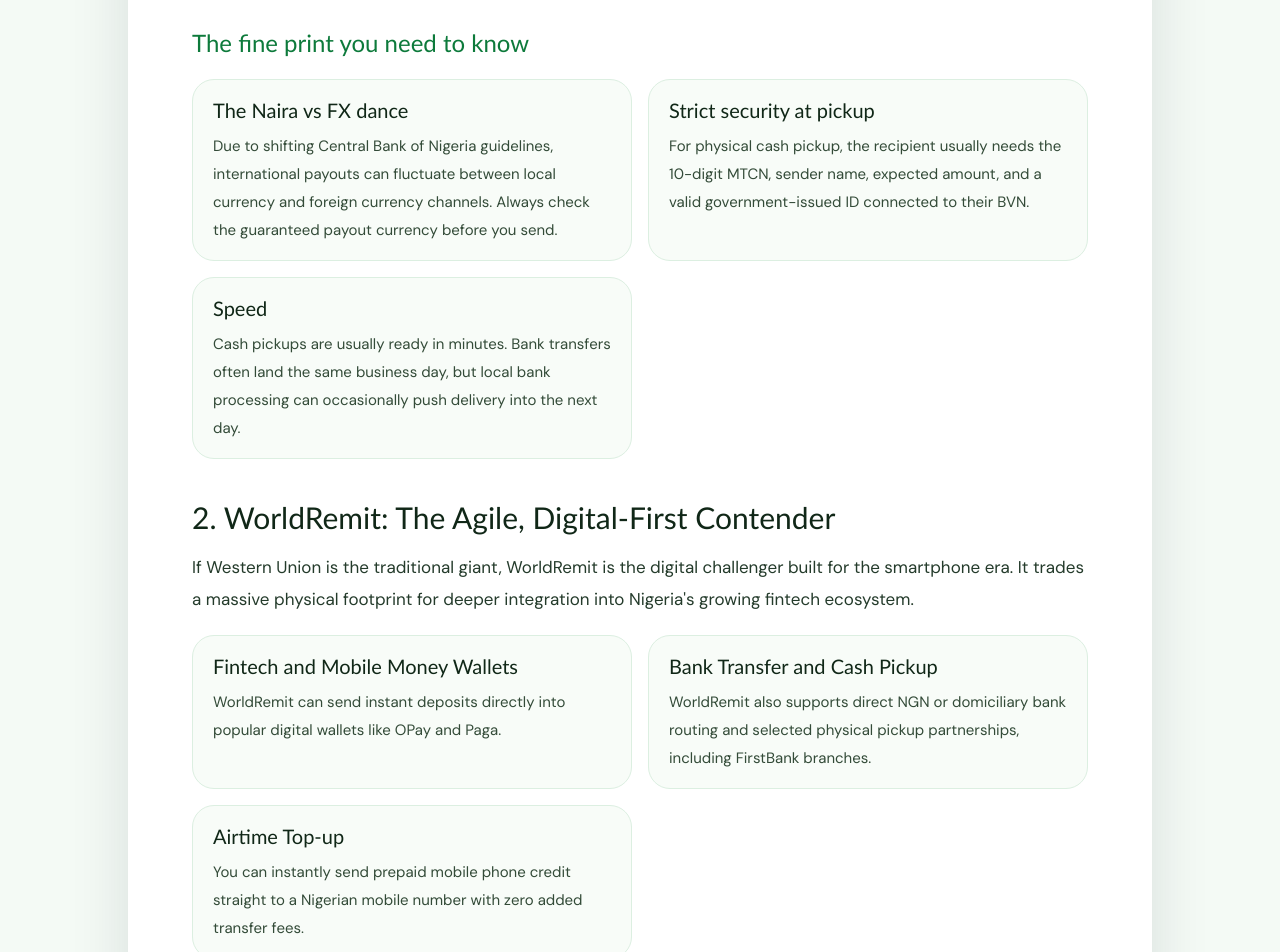
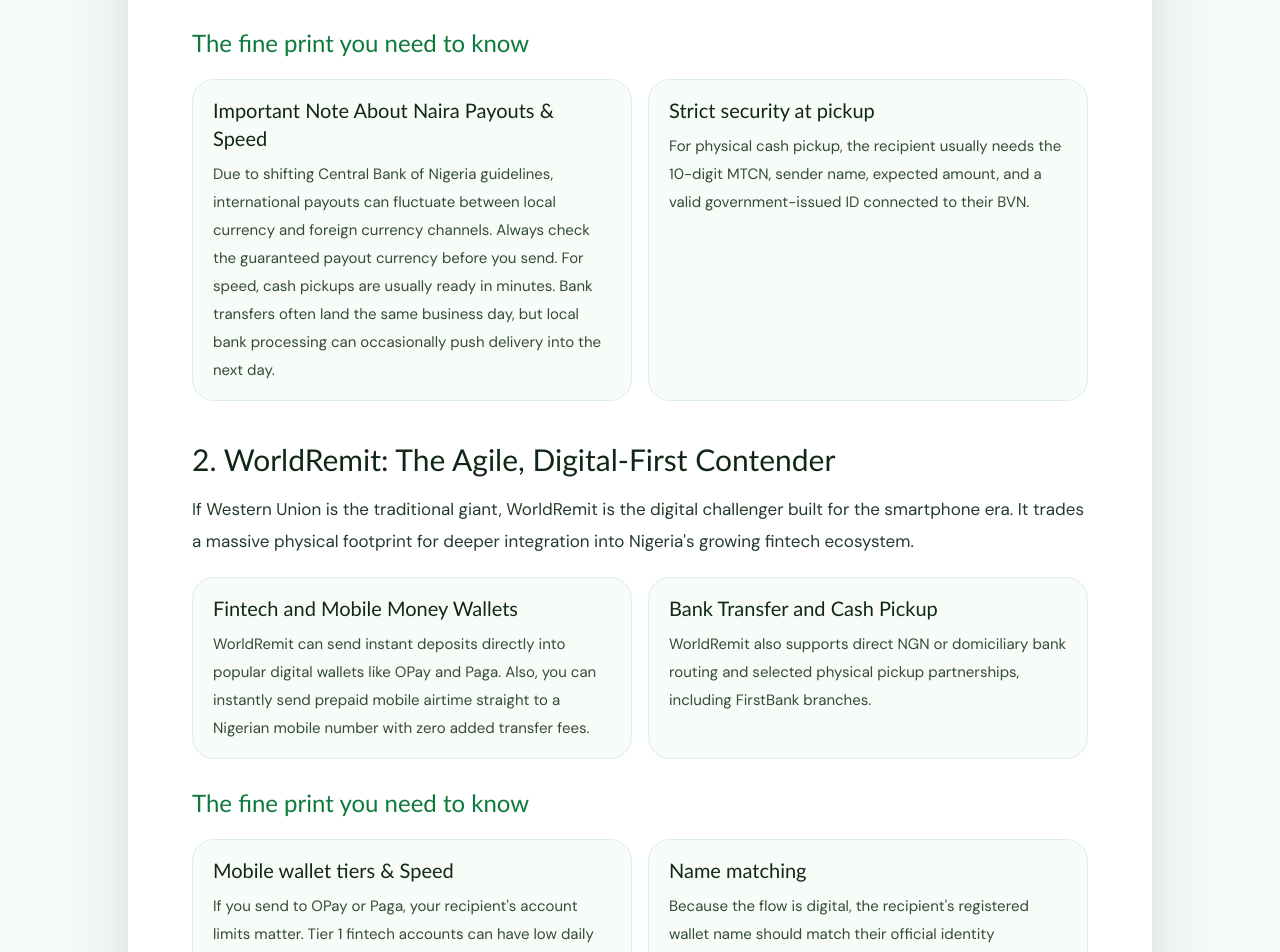
Before and after one commit to Chinenyeonukogu/SaveRateAfrica, a Next.js app: page /blog/western-union-vs-worldremit-nigeria in a window 1280 px wide. Shown: the part 1300-2252 px from the top of the page. Built offline with nearby package versions, Linux system fonts and the light colour scheme.

Commit message:
update western union worldremit blog details

```diff
--- a/app/blog/western-union-vs-worldremit-nigeria/page.tsx
+++ b/app/blog/western-union-vs-worldremit-nigeria/page.tsx
@@ -30,19 +30,14 @@ const westernUnionDetails = [
 
 const westernUnionFinePrint = [
   {
-    title: "The Naira vs FX dance",
+    title: "Important Note About Naira Payouts & Speed",
     body:
-      "Due to shifting Central Bank of Nigeria guidelines, international payouts can fluctuate between local currency and foreign currency channels. Always check the guaranteed payout currency before you send."
+      "Due to shifting Central Bank of Nigeria guidelines, international payouts can fluctuate between local currency and foreign currency channels. Always check the guaranteed payout currency before you send. For speed, cash pickups are usually ready in minutes. Bank transfers often land the same business day, but local bank processing can occasionally push delivery into the next day."
   },
   {
     title: "Strict security at pickup",
     body:
       "For physical cash pickup, the recipient usually needs the 10-digit MTCN, sender name, expected amount, and a valid government-issued ID connected to their BVN."
-  },
-  {
-    title: "Speed",
-    body:
-      "Cash pickups are usually ready in minutes. Bank transfers often land the same business day, but local bank processing can occasionally push delivery into the next day."
   }
 ] as const;
 
@@ -50,35 +45,25 @@ const worldRemitDetails = [
   {
     title: "Fintech and Mobile Money Wallets",
     body:
-      "WorldRemit can send instant deposits directly into popular digital wallets like OPay and Paga."
+      "WorldRemit can send instant deposits directly into popular digital wallets like OPay and Paga. Also, you can instantly send prepaid mobile airtime straight to a Nigerian mobile number with zero added transfer fees."
   },
   {
     title: "Bank Transfer and Cash Pickup",
     body:
       "WorldRemit also supports direct NGN or domiciliary bank routing and selected physical pickup partnerships, including FirstBank branches."
-  },
-  {
-    title: "Airtime Top-up",
-    body:
-      "You can instantly send prepaid mobile phone credit straight to a Nigerian mobile number with zero added transfer fees."
   }
 ] as const;
 
 const worldRemitFinePrint = [
   {
-    title: "Watch the wallet tiers",
+    title: "Mobile wallet tiers & Speed",
     body:
-      "If you send to OPay or Paga, your recipient's account limits matter. Tier 1 fintech accounts can have low daily limits, while upgraded verified accounts can receive more."
+      "If you send to OPay or Paga, your recipient's account limits matter. Tier 1 fintech accounts can have low daily limits, while upgraded verified accounts can receive more. For speed, mobile wallet transfers and airtime top-ups are usually instant. Bank deposits often complete within minutes to a couple of hours."
   },
   {
     title: "Name matching",
     body:
       "Because the flow is digital, the recipient's registered wallet name should match their official identity documentation to avoid transfer delays."
-  },
-  {
-    title: "Speed",
-    body:
-      "Mobile wallet drops and airtime top-ups are usually instant. Bank deposits often complete within minutes to a couple of hours."
   }
 ] as const;
 
```
